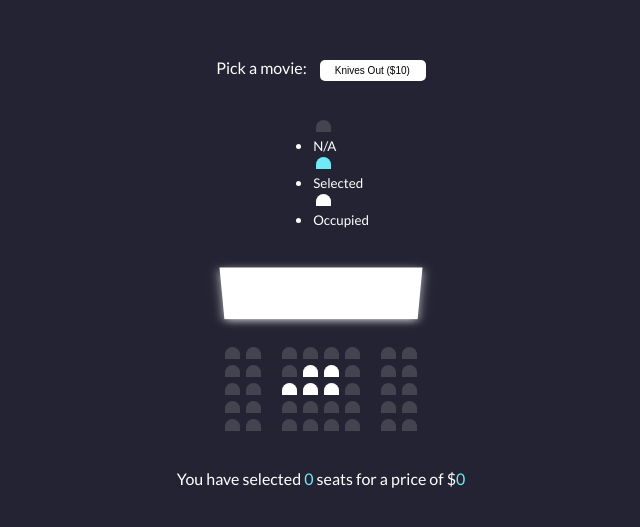
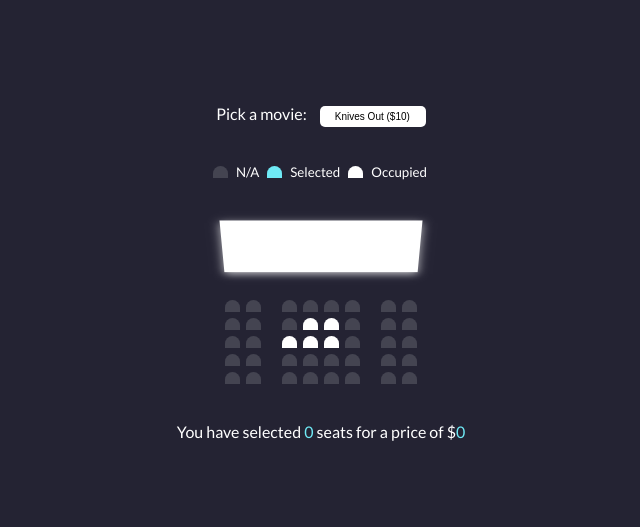
Before and after one commit to kaizen-minded/Movie-seat-booking, a plain HTML site: page index.html in a window 1280 px wide. Shown: the part 135-662 px from the top of the page, without its empty margins (319-959 px from the left). Drawn offline with Linux system fonts and the light colour scheme.

Commit message:
add showcase styling

```diff
--- a/style.css
+++ b/style.css
@@ -30,6 +30,21 @@ body {
   -moz-appearance: none;
   -webkit-appearance: none;
   appearance: none;
+}
+
+.showcase {
+  list-style-type: none;
+  display: flex;
+  padding: 0;
+}
+
+.showcase li {
+  display: flex;
+  align-items: center;
+  justify-content: center;
+}
+.showcase li small {
+  margin: 0 5px;
 }
 
 .container {
```
